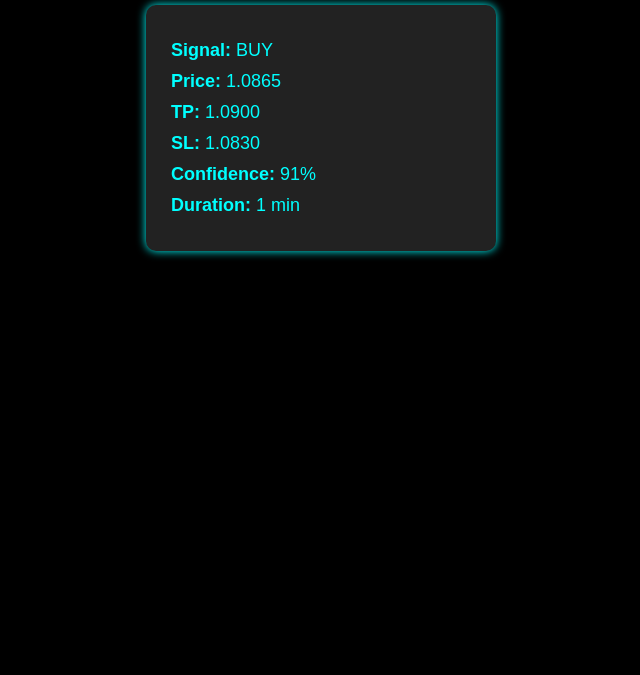
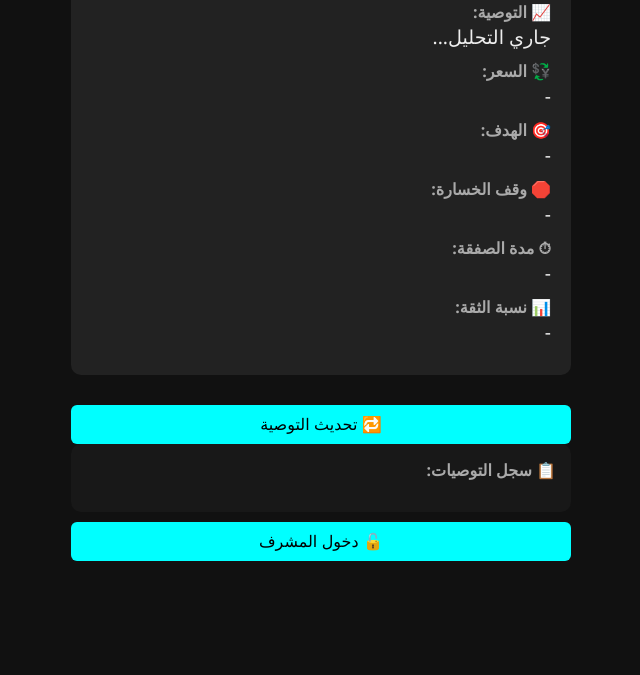
Before and after one commit to Yahya4noshaily/Gi, a plain HTML site: page public/index.html in a window 1280 px wide. Shown: the part 125-800 px from the top of the page, without its empty margins (319-959 px from the left). Drawn offline with Linux system fonts and the light colour scheme.

Commit message:
Update index.html

```diff
--- a/public/index.html
+++ b/public/index.html
@@ -1,65 +1,59 @@
 <!DOCTYPE html>
-<html lang="en">
+<html lang="ar">
 <head>
   <meta charset="UTF-8" />
   <meta name="viewport" content="width=device-width, initial-scale=1.0"/>
-  <title>📈 Smart Signal Dashboard</title>
-  <style>
-    body {
-      background-color: #000;
-      color: #0ff;
-      font-family: Arial, sans-serif;
-      display: flex;
-      flex-direction: column;
-      align-items: center;
-      padding-top: 50px;
-    }
-    h1 {
-      font-size: 28px;
-      margin-bottom: 20px;
-    }
-    .card {
-      background-color: #222;
-      padding: 25px;
-      border-radius: 10px;
-      width: 300px;
-      box-shadow: 0 0 10px #0ff;
-    }
-    .card p {
-      margin: 10px 0;
-      font-size: 18px;
-    }
-  </style>
+  <title>eo broker smart signal</title>
+
+  <!-- ✅ رابط ملف CSS -->
+  <link rel="stylesheet" href="style.css">
+
 </head>
 <body>
-  <h1>📈 Smart Signal Dashboard</h1>
-  <div class="card">
-    <p><strong>Signal:</strong> <span id="signal">--</span></p>
-    <p><strong>Price:</strong> <span id="price">--</span></p>
-    <p><strong>TP:</strong> <span id="tp">--</span></p>
-    <p><strong>SL:</strong> <span id="sl">--</span></p>
-    <p><strong>Confidence:</strong> <span id="confidence">--</span></p>
-    <p><strong>Duration:</strong> <span id="duration">--</span></p>
+  <div class="container">
+    <h1>📡 eo broker smart signal</h1>
+
+    <div class="signal-box" id="signalBox">
+      <div class="label">📈 التوصية:</div>
+      <div class="value" id="recommendation">جاري التحليل...</div>
+
+      <div class="label">💱 السعر:</div>
+      <div class="value" id="price">-</div>
+
+      <div class="label">🎯 الهدف:</div>
+      <div class="value" id="tp">-</div>
+
+      <div class="label">🛑 وقف الخسارة:</div>
+      <div class="value" id="sl">-</div>
+
+      <div class="label">⏱ مدة الصفقة:</div>
+      <div class="value" id="duration">-</div>
+
+      <div class="label">📊 نسبة الثقة:</div>
+      <div class="value" id="confidence">-</div>
+    </div>
+
+    <button onclick="generateSignal()">🔁 تحديث التوصية</button>
+
+    <div class="history">
+      <div class="label">📋 سجل التوصيات:</div>
+      <ul id="historyList"></ul>
+    </div>
+
+    <button onclick="promptAdmin()">🔓 دخول المشرف</button>
+
+    <div id="admin-form">
+      <input type="text" id="manualType" placeholder="شراء / بيع">
+      <input type="text" id="manualPrice" placeholder="السعر">
+      <input type="text" id="manualTP" placeholder="Take Profit">
+      <input type="text" id="manualSL" placeholder="Stop Loss">
+      <input type="text" id="manualDuration" placeholder="مدة الصفقة">
+      <input type="text" id="manualConfidence" placeholder="نسبة الثقة">
+      <button onclick="submitManual()">✅ نشر التوصية اليدوية</button>
+    </div>
   </div>
 
-  <script>
-    async function fetchData() {
-      try {
-        const response = await fetch('./latest_signal.json');
-        const data = await response.json();
-        document.getElementById('signal').textContent = data.signal || '--';
-        document.getElementById('price').textContent = data.price || '--';
-        document.getElementById('tp').textContent = data.tp || '--';
-        document.getElementById('sl').textContent = data.sl || '--';
-        document.getElementById('confidence').textContent = data.confidence || '--';
-        document.getElementById('duration').textContent = data.duration || '--';
-      } catch (err) {
-        console.error('Failed to load signal:', err);
-      }
-    }
-
-    fetchData();
-    setInterval(fetchData, 10000); // كل 10 ثواني تحديث
-  </script>
+  <!-- ✅ ملف JavaScript -->
+  <script src="main.js"></script>
 </body>
 </html>
```
